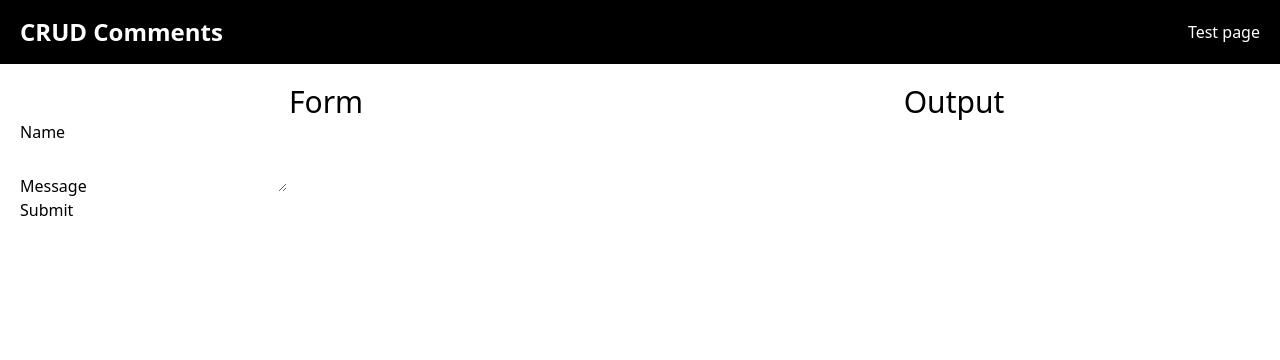
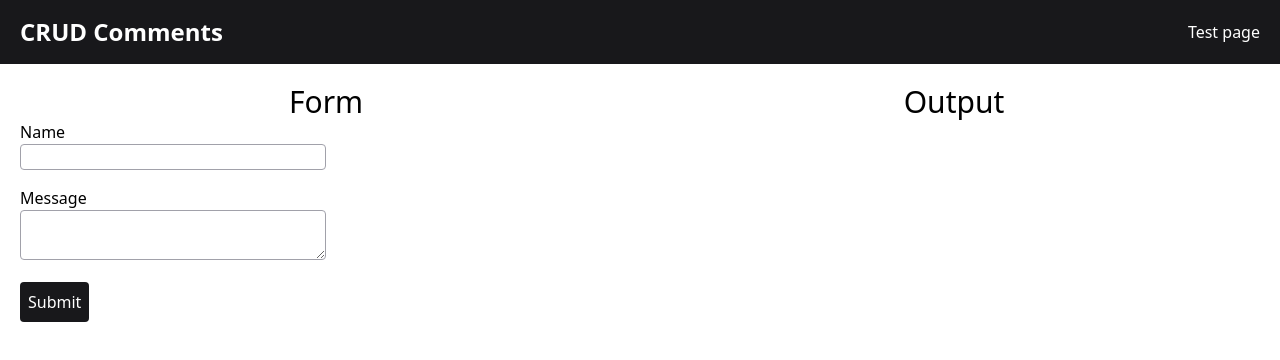
Before and after one commit to ShawnHosea/react-frontend-crudl, a Next.js app: page / in a window 1280 px wide. Shown: the top 360 px of the page. Built offline with nearby package versions, Linux system fonts and the light colour scheme.

Commit message:
Checkpoint

```diff
--- /dev/null
+++ b/components/form.js
@@ -0,0 +1,17 @@
+export default function Form() {
+	return (
+	  <form action="https://6hbhuqczsf.execute-api.us-east-1.amazonaws.com/product" method="post">
+		<div>
+		  <label htmlFor="name">Name</label>
+		  <br></br>
+		  <input className="border rounded border-zinc-400 w-6/12" id="name" type="text" />
+		</div>
+		<div className="mt-4">
+		  <label htmlFor="message">Message</label>
+		  <br></br>
+		  <textarea className="border rounded border-zinc-400 w-6/12" id="message" />
+		</div>
+		<button className="mt-4 p-2 rounded text-white bg-zinc-900 hover:bg-zinc-700" type="submit">Submit</button>
+	  </form>
+	);
+  }
--- a/components/layout.js
+++ b/components/layout.js
@@ -1,8 +1,9 @@
 import Link from 'next/link';
+import ƒorm from '../components/form.js';
 
 export default function Layout({ children }) {
 	return <div className="">
-	<div className="bg-black pt-4 pb-4">
+	<div className="bg-zinc-900 pt-4 pb-4">
 		<div className='px-5 flex justify-between items-center'>
 			<h1 className="text-white font-bold text-2xl hover:text-yellow-400"><Link href="/"><a>CRUD Comments</a></Link></h1>
 			<nav>
--- a/pages/index.js
+++ b/pages/index.js
@@ -1,5 +1,6 @@
 import Head from 'next/head'
 import Layout from '../components/layout';
+import Form from '../components/form';
 
 export default function Home() {
   return (
@@ -14,17 +15,7 @@ export default function Home() {
           <div className='grid lg:grid-cols-2 gap-4 mt-5 px-5'>
             <div>
               <h1 className='text-3xl text-center'>Form</h1>
-              <form>
-                <div>
-                  <label htmlFor="name">Name</label>
-                  <input id="name" type="text" />
-                </div>
-                <div>
-                  <label htmlFor="message">Message</label>
-                  <textarea id="message" />
-                </div>
-                <button type="submit">Submit</button>
-              </form>
+              <Form/>
             </div>
 
             <div>
```
